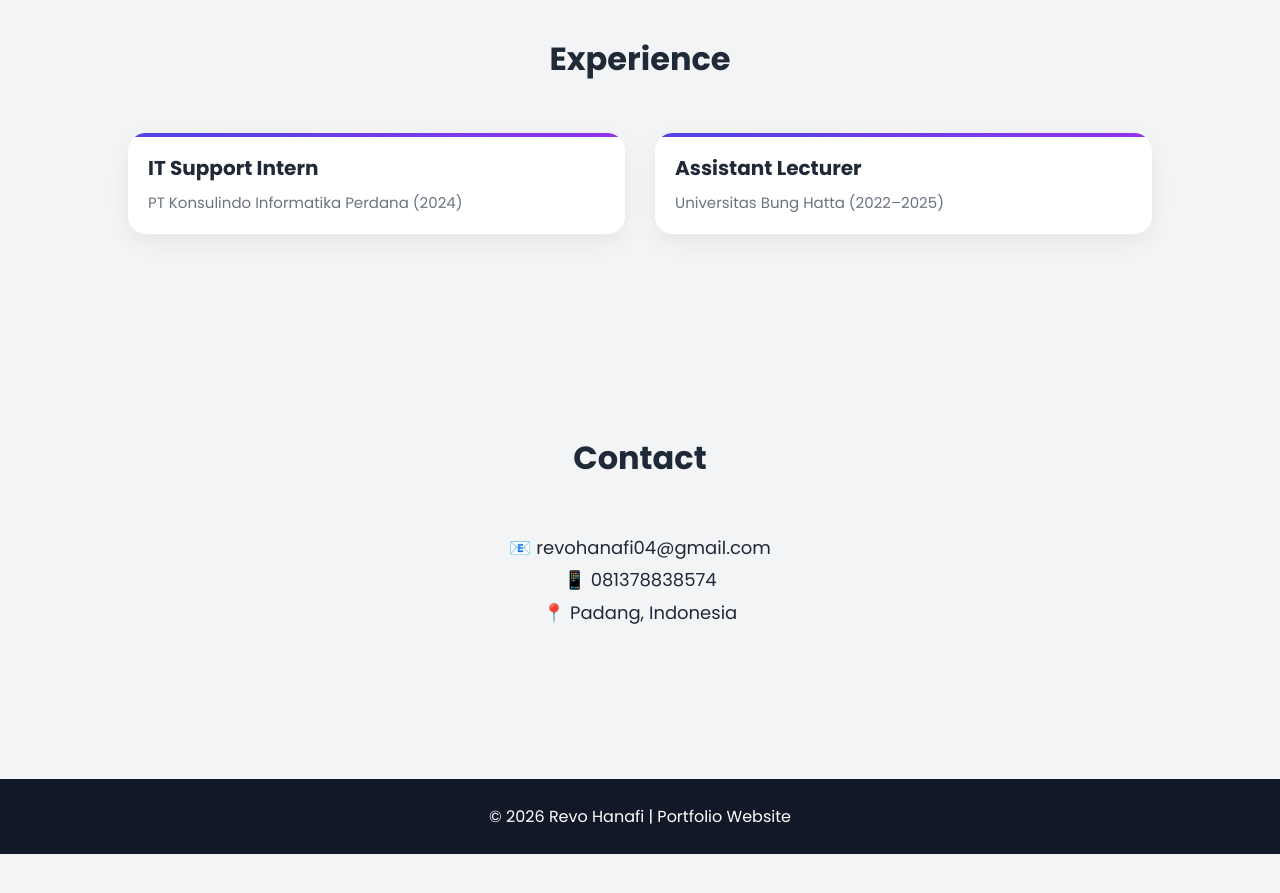
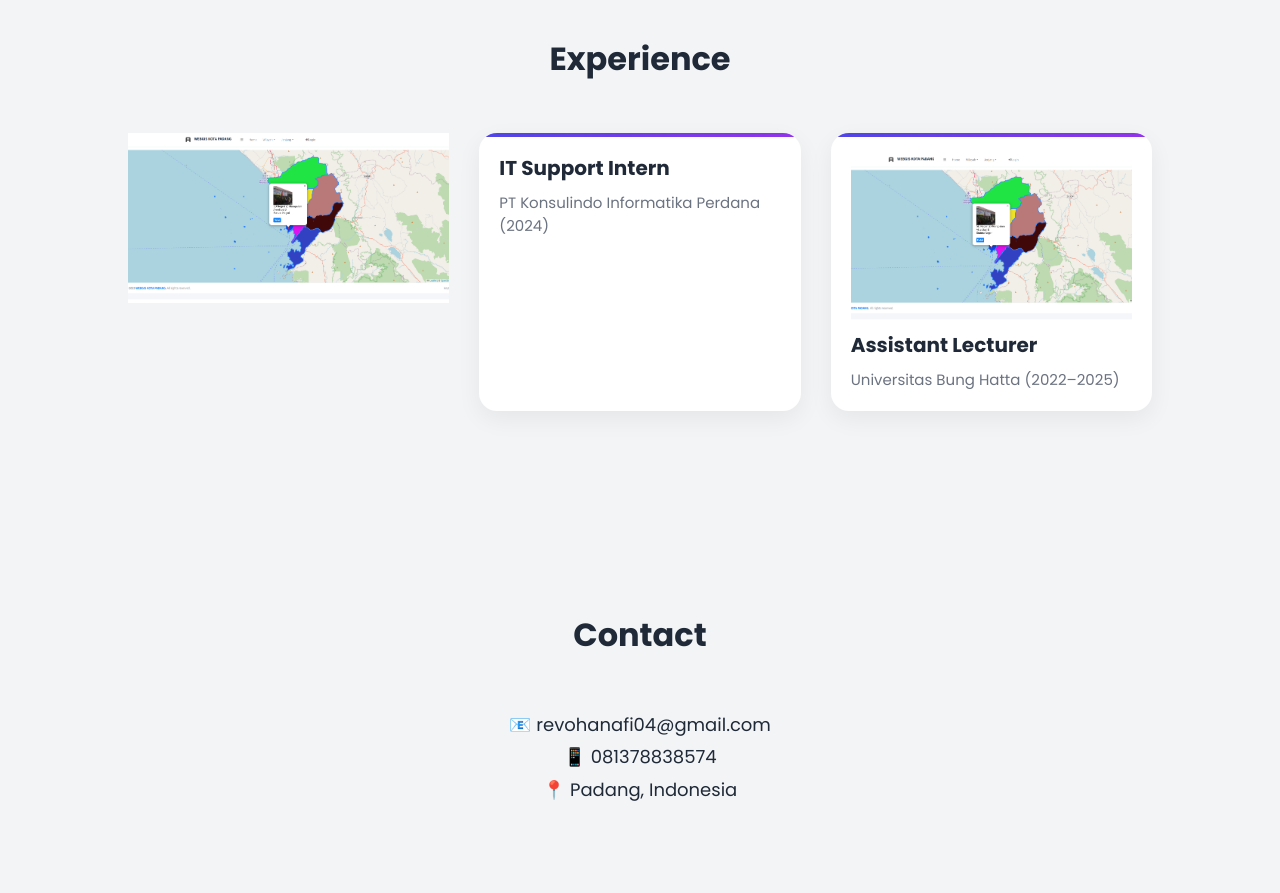
Before and after one commit to Hanafi2319/Hanafi-Portifolio, a plain HTML site: page index.html in a window 1280 px wide. Shown: the part 2040-2933 px from the top of the page. Before the commit the page ends 2894 px from the top, so only its background shows below. Drawn offline with Linux system fonts and the light colour scheme.

Commit message:
Update index.html

```diff
--- a/index.html
+++ b/index.html
@@ -276,12 +276,14 @@ footer{
 <section id="experience">
     <h2>Experience</h2>
     <div class="cards">
+        <img src="https://raw.githubusercontent.com/Hanafi2319/Hanafi-Portifolio/main/Screenshot%202025-02-11%20090606.png" class="project-img" loading="lazy">
         <div class="card"><div class="card-content">
             <h3>IT Support Intern</h3>
             <p>PT Konsulindo Informatika Perdana (2024)</p>
         </div></div>
 
         <div class="card"><div class="card-content">
+            <img src="https://raw.githubusercontent.com/Hanafi2319/Hanafi-Portifolio/main/Screenshot%202025-02-11%20090606.png" class="project-img" loading="lazy">
             <h3>Assistant Lecturer</h3>
             <p>Universitas Bung Hatta (2022–2025)</p>
         </div></div>
```
